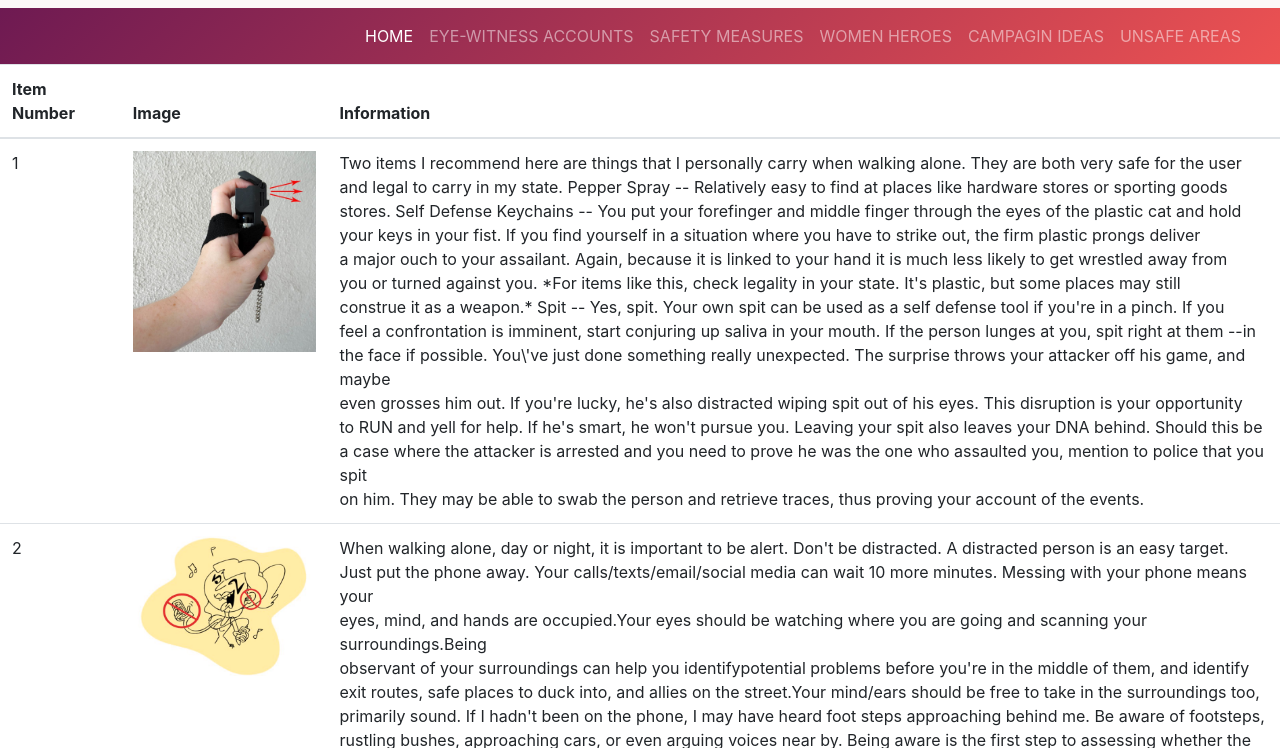
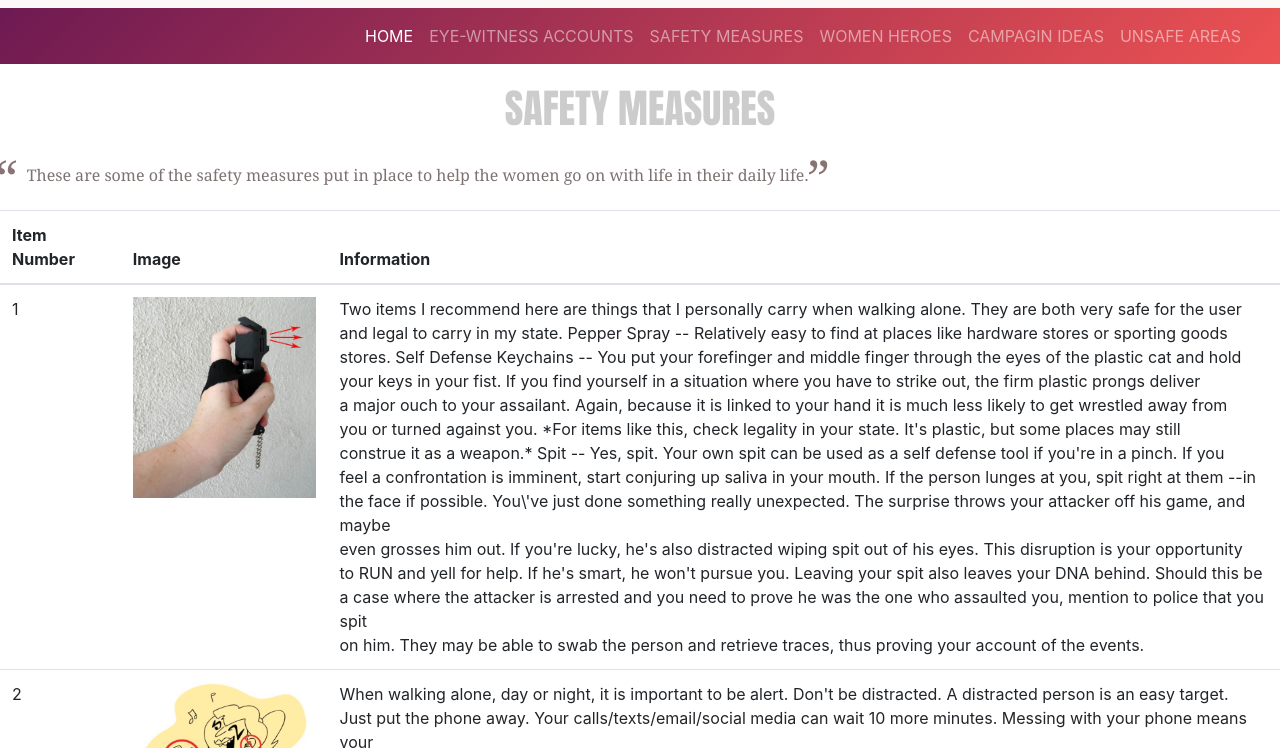
Before and after one commit to Tesluach/EveplusWomen, a plain HTML site: page safetyMeasures.html in a window 1280 px wide. Shown: the part 352-1100 px from the top of the page. Drawn offline with Linux system fonts and the light colour scheme; files whose address does not match are found by name.

Commit message:
The index carousel and the safety measure also given the title

```diff
--- a/safetyMeasures.html
+++ b/safetyMeasures.html
@@ -49,7 +49,8 @@
             <a class="navbar-brand" href="#"></a><button class="navbar-toggler" data-toggle="collapse" data-target="#navcol-1"><span class="sr-only">Toggle navigation</span><span class="navbar-toggler-icon"></span></button>
             <div class="collapse navbar-collapse" id="navcol-1">
                 <ul class="nav navbar-nav ml-auto">
-                    <li class="nav-item" role="presentation"><a class="nav-link active" href="index.html">HOME</a></li>                    <li class="nav-item" role="presentation"><a class="nav-link" href="EyeWitness.html">EYE-WITNESS ACCOUNTS</a></li>
+                    <li class="nav-item" role="presentation"><a class="nav-link active" href="index.html">HOME</a></li>
+                    <li class="nav-item" role="presentation"><a class="nav-link" href="EyeWitness.html">EYE-WITNESS ACCOUNTS</a></li>
                     <li class="nav-item" role="presentation"><a class="nav-link" href="safetyMeasures.html">SAFETY MEASURES</a></li>
                     <li class="nav-item" role="presentation"><a class="nav-link" href="WomenHeroes.html">WOMEN HEROES</a></li>
                     <li class="nav-item" role="presentation"><a class="nav-link" href="CampaginAreas.html">CAMPAGIN IDEAS</a></li>
@@ -59,6 +60,12 @@
         </div>
     </nav>
     <div class="table-responsive">
+        <h1 class="head">SAFETY MEASURES</h1>
+        <p class="prag">
+            <blockquote>
+                These are some of the safety measures put in place to help the women go on with life in their daily life.
+            </blockquote>
+        </p>
         <table class="table">
             <thead>
                 <tr>
```
Also changed, not shown: index.html (+1 -1 lines).
